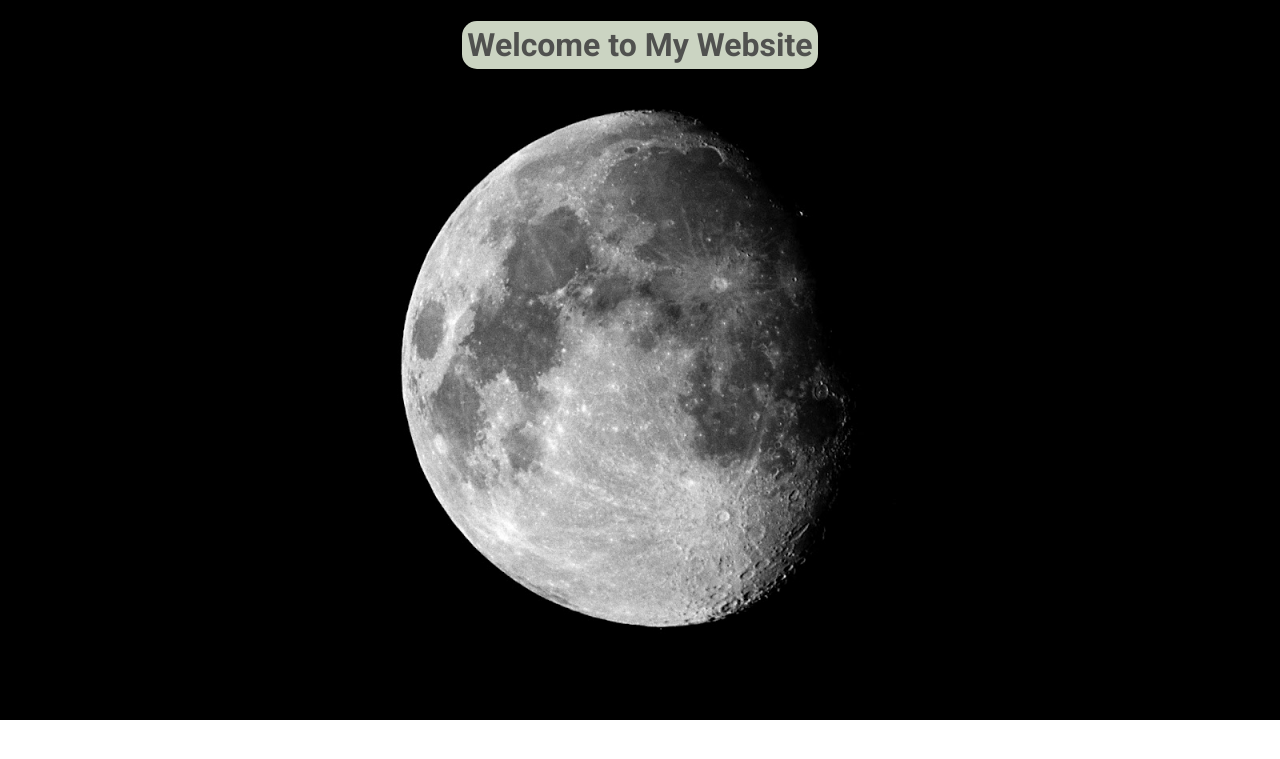
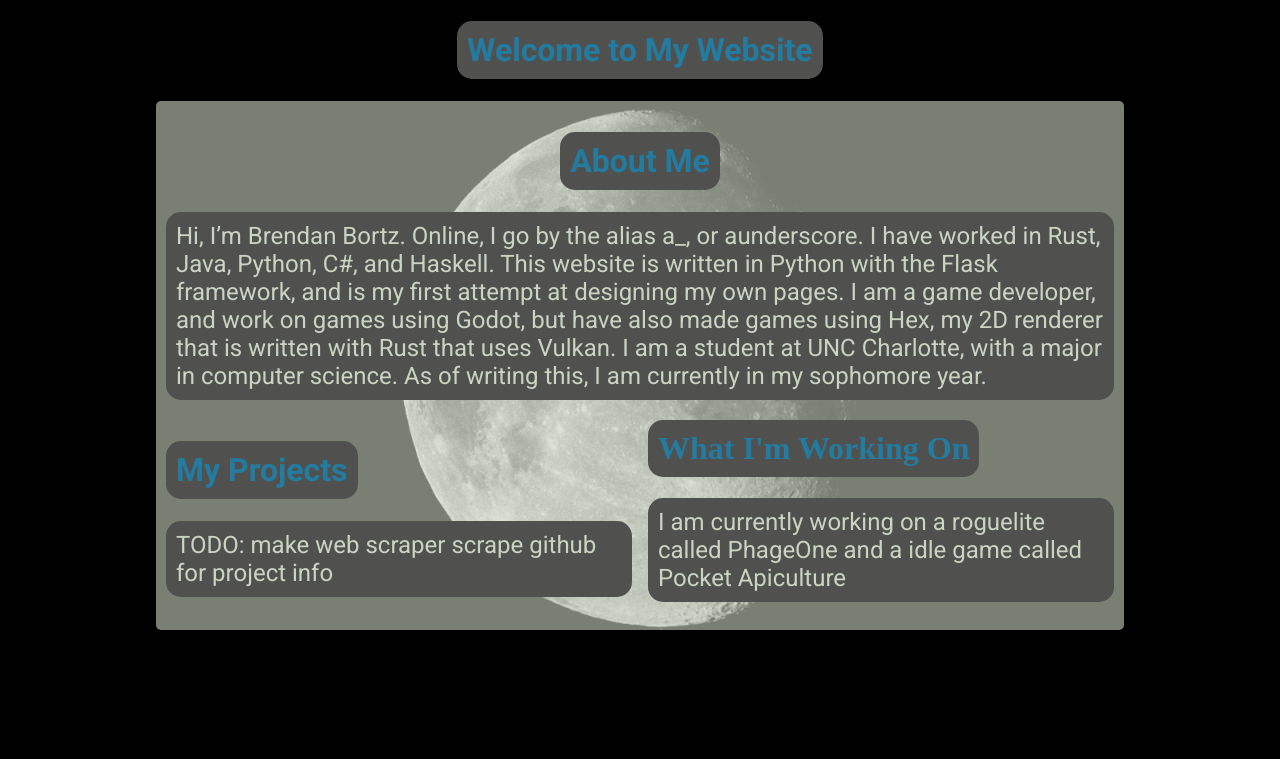
Before and after one commit to a-underscore/aunderscore_website, a Python web app: template templates/home.html in a window 1280 px wide. Shown: the top 759 px of the page. Run offline with Jinja, Linux system fonts and the light colour scheme; the template is opened without the code that fills it, so the values that code supplies are empty.

Commit message:
it doesnt look too bad lol

```diff
--- a/templates/base.html
+++ b/templates/base.html
@@ -15,20 +15,82 @@
 </html>
 
 <style>
-h1 {
-	background-color: #CBD4C2;
-	color: #50514F;
+.bold {
+	background-color: #50514F;
+	color: #247BA0;
 	max-width: fit-content;
 	margin-left: auto;
 	margin-right: auto;
 	border-radius: 15px;
-	padding: 5px;
+	padding: 10px;
+}
+
+.bold-left {
+	background-color: #50514F;
+	color: #247BA0;
+	max-width: fit-content;
+	margin-right: auto;
+	border-radius: 15px;
+	padding: 10px;
+}
+
+.bold-right {
+	background-color: #50514F;
+	color: #247BA0;
+	max-width: fit-content;
+	margin-left: auto;
+	border-radius: 15px;
+	padding: 10px;
+}
+
+.regular {
+	background-color: #50514F;
+	color: #CBD4C2;
+	max-width: fit-content;
+	margin-left: auto;
+	margin-right: auto;
+	border-radius: 15px;
+	padding: 10px;
+}
+
+.regular-left {
+	background-color: #50514F;
+	color: #CBD4C2;
+	max-width: fit-content;
+	margin-right: auto;
+	border-radius: 15px;
+	padding: 10px;
+}
+
+.regular-right {
+	background-color: #50514F;
+	color: #CBD4C2;
+	max-width: fit-content;
+	margin-left: auto;
+	border-radius: 15px;
+	padding: 10px;
+}
+
+.column {
+	column-count: 2
+}
+
+.bg {
+	width: 75%;
+	background-color: #CBD4C299;
+	max-width: fit-content;
+	margin-left: auto;
+	margin-right: auto;
+	border-radius: 5px;
+	padding: 10px;
 }
 
 body {
 	background-image: url("{{ url_for('static', filename='img/moon.png') }}");
+	background-repeat: no-repeat;
+	background-color: black;
 	background-size: cover;
-	background-repeat: no-repeat;
+	backround-position: center center;
 }
 
 .roboto-thin {
@@ -103,4 +165,7 @@ body {
   font-style: italic;
 }
 
+{% block style %}
+{% endblock %}
+
 </style>
--- a/templates/home.html
+++ b/templates/home.html
@@ -2,6 +2,18 @@
 
 {% extends "base.html" %}
 {% block content %}
-<title>aunderscore</title>
-<h1 class="roboto-bold">Welcome to My Website</h1>
+
+<title>a_</title>
+<h1 class="bold roboto-bold">Welcome to My Website</h1>
+<div class="bg">
+	<h1 class="bold roboto-bold">About Me</h1>
+	<h2 class="regular roboto-regular">Hi, I’m Brendan Bortz. Online, I go by the alias a_, or aunderscore. I have worked in Rust, Java, Python, C#, and Haskell. This website is written in Python with the Flask framework, and is my first attempt at designing my own pages. I am a game developer, and work on games using Godot, but have also made games using Hex, my 2D renderer that is written with Rust  that uses Vulkan. I am a student at UNC Charlotte, with a major in computer science. As of writing this, I am currently in my sophomore year.</h2>
+	<div class="column">
+		<h1 class="bold-left roboto-bold">My Projects</h1>
+		<h2 class="regular-left roboto-regular">TODO: make web scraper scrape github for project info</h2>
+		<h1 class="bold-left">What I'm Working On</h1>
+		<h2 class="regular-left roboto-regular">I am currently working on a roguelite called PhageOne and a idle game called Pocket Apiculture</h2>
+	</div>
+</div>
+
 {% endblock content %}
```
Also changed, not shown: 2 other files.
